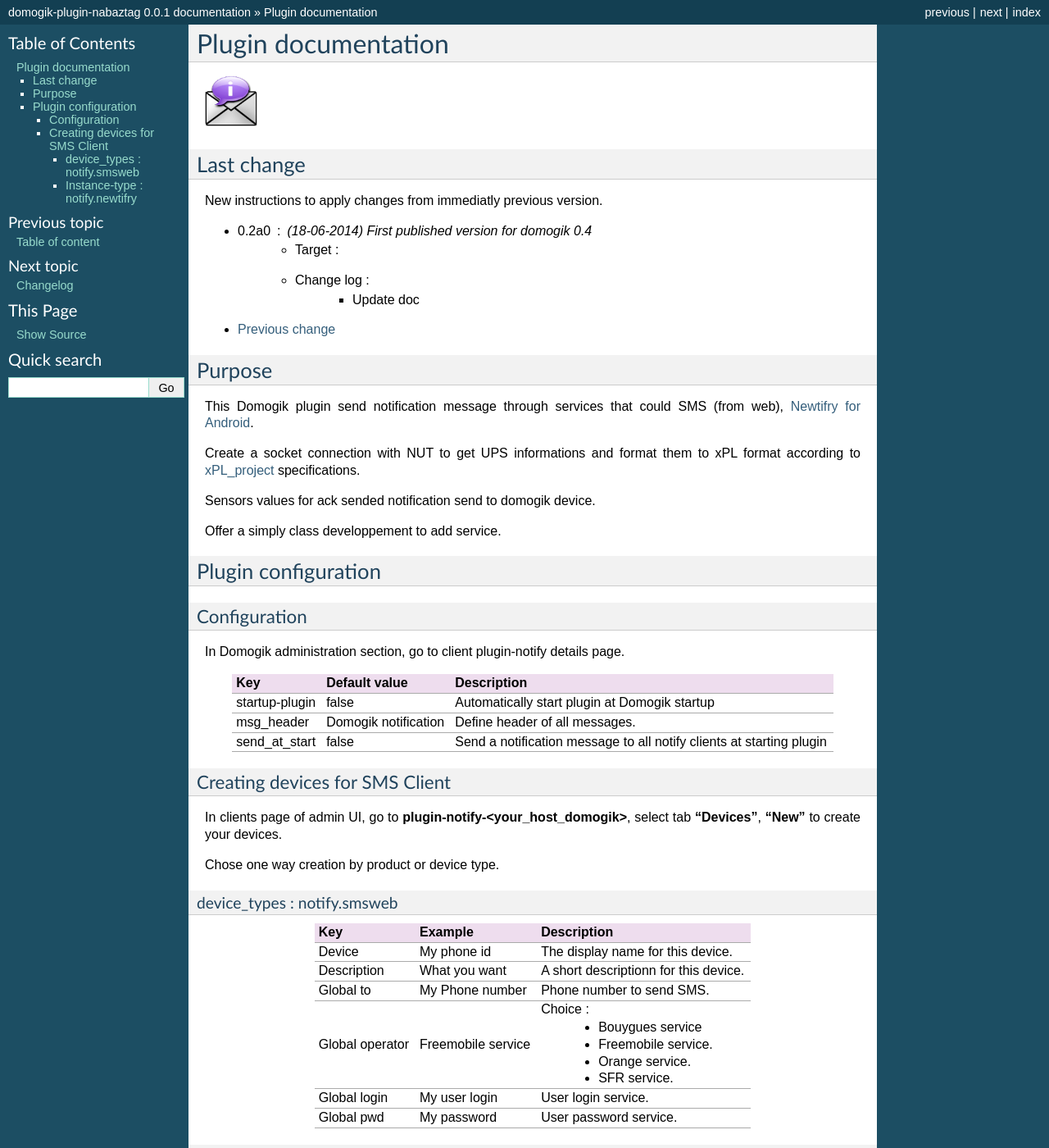
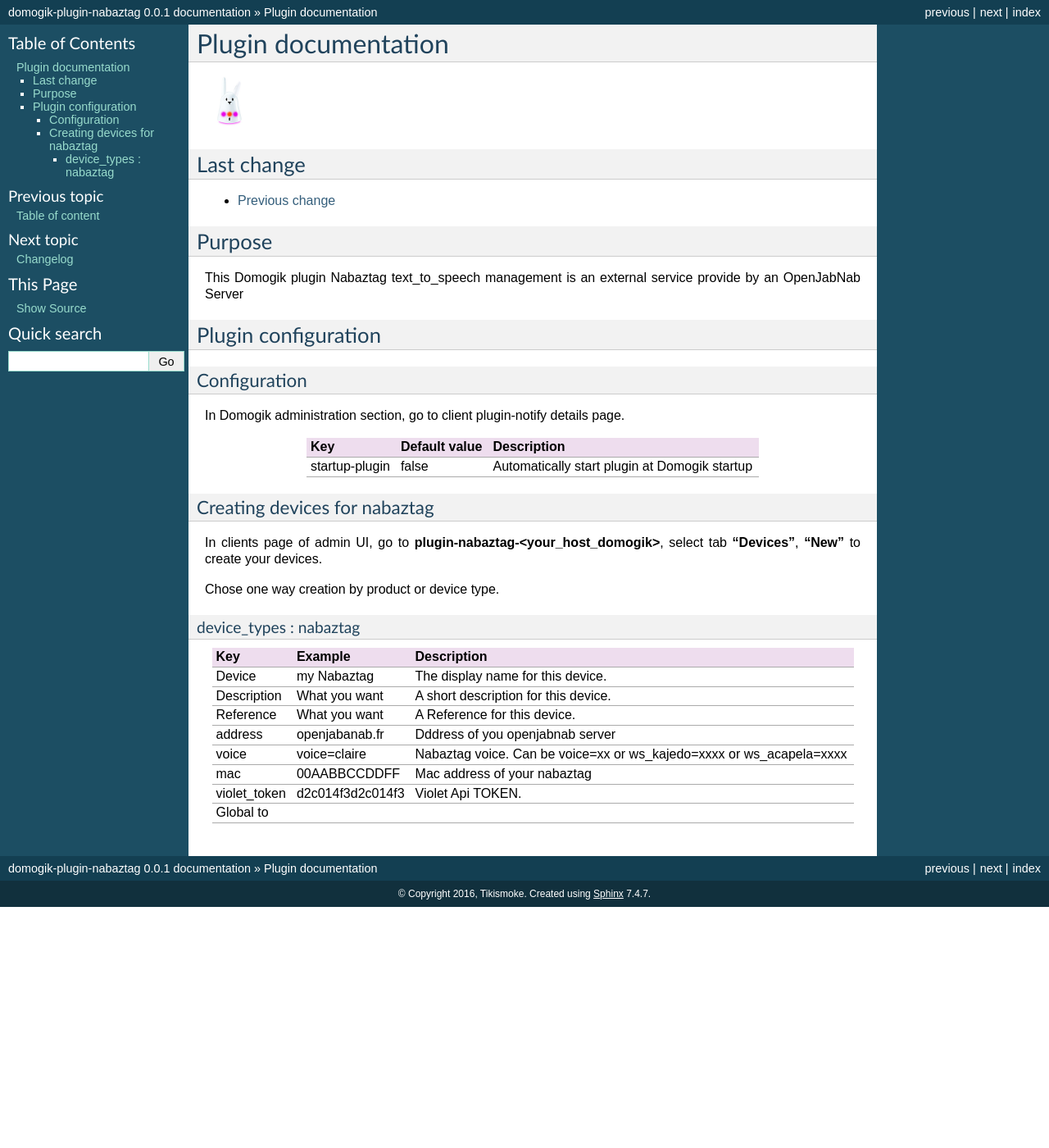
Before and after one commit to tikismoke/domogik-plugin-nabaztag, a Sphinx documentation site: the page built from docs/nabaztag.txt, in a window 1280 px wide and 1400 px high. Shown: the whole window at 82% size. Built offline with Sphinx 7.4.7, drawn with Linux system fonts in a browser that asks for light colours; some of the changed text lies outside the part shown.

```diff
--- a/docs/changelog.txt
+++ b/docs/changelog.txt
@@ -6,4 +6,4 @@ Changelog
 0.0.1
 =====
 
-* Initial version
+* Initial version inspired by Kriss old plugin.
--- a/docs/nabaztag.txt
+++ b/docs/nabaztag.txt
@@ -9,24 +9,13 @@ Plugin documentation
 
 Last change
 ===========
-New instructions to apply changes from immediatly previous version.
-
-- 0.2a0 : (18-06-2014) First published version for domogik 0.4
-    - Target :
-    - Change log :
-        - Update doc
 
 - `Previous change <changelog.html>`_
 
 Purpose
 =======
-This Domogik plugin send notification message through services that could SMS (from web), `Newtifry for Android <http://www.networkupstools.org/>`_.
+This Domogik plugin Nabaztag text_to_speech management is an external service provide by an OpenJabNab Server
 
-Create a socket connection with NUT to get UPS informations and format them to xPL format according to `xPL_project <http://xplproject.org.uk/wiki/index.php/Schema_-_SENDMSG.BASIC>`_ specifications.
-
-Sensors values for ack sended notification send to domogik device.
-
-Offer a simply class developpement to add service.
 
 Plugin configuration
 ====================
@@ -39,60 +28,33 @@ In Domogik administration section, go to client plugin-notify details page.
 +================+======================+===============================================================================+
 | startup-plugin | false                | Automatically start plugin at Domogik startup                                 |
 +----------------+----------------------+-------------------------------------------------------------------------------+
-| msg_header     | Domogik notification | Define header of all messages.                                                |
-+----------------+----------------------+-------------------------------------------------------------------------------+
-| send_at_start  | false                | Send a notification message to all notify clients at starting plugin          |
-+----------------+----------------------+-------------------------------------------------------------------------------+
 
 
-Creating devices for SMS Client
--------------------------------
-In clients page of admin UI, go to **plugin-notify-<your_host_domogik>**, select tab **"Devices"**, **"New"** to create your devices.
+Creating devices for nabaztag
+-----------------------------
+In clients page of admin UI, go to **plugin-nabaztag-<your_host_domogik>**, select tab **"Devices"**, **"New"** to create your devices.
 
 Chose one way creation by product or device type.
 
-device_types : notify.smsweb
-*******************************
+device_types : nabaztag
+***********************
 
 +-------------------+-------------------+------------------------------------------------------------------------------+
 | Key               | Example           | Description                                                                  |
 +===================+===================+==============================================================================+
-| Device            | My phone id       | The display name for this device.                                            |
+| Device            | my Nabaztag       | The display name for this device.                                            |
 +-------------------+-------------------+------------------------------------------------------------------------------+
-| Description       | What you want     | A short descriptionn for this device.                                        |
+| Description       | What you want     | A short description for this device.                                         |
 +-------------------+-------------------+------------------------------------------------------------------------------+
-| Global to         | My Phone number   | Phone number to send SMS.                                                    |
+| Reference         | What you want     | A Reference for this device.                                                 |
 +-------------------+-------------------+------------------------------------------------------------------------------+
-| Global operator   | Freemobile service| Choice :                                                                     |
-|                   |                   |   - Bouygues service                                                         |
-|                   |                   |   - Freemobile service.                                                      |
-|                   |                   |   - Orange service.                                                          |
-|                   |                   |   - SFR service.                                                             |
+| address           | openjabanab.fr    | Dddress of you openjabnab server                                             |
 +-------------------+-------------------+------------------------------------------------------------------------------+
-| Global login      | My user login     | User login service.                                                          |
+| voice             | voice=claire      | Nabaztag voice. Can be voice=xx or ws_kajedo=xxxx or ws_acapela=xxxx         |
 +-------------------+-------------------+------------------------------------------------------------------------------+
-| Global pwd        | My password       | User password service.                                                       |
+| mac               | 00AABBCCDDFF      | Mac address of your nabaztag                                                 |
 +-------------------+-------------------+------------------------------------------------------------------------------+
-
-Instance-type : notify.newtifry
-*********************************
-
-Configure your `Newtifry acces <https://newtifry.appspot.com/page/api>`_
-
-+--------------------+-------------------+-----------------------------------------------------------------------------+
-| Key                | Example           | Description                                                                 |
-+====================+===================+=============================================================================+
-| Device             | My phone id       | The display name for this device.                                           |
-+--------------------+-------------------+-----------------------------------------------------------------------------+
-| Description        | What you want     | A short descriptionn for this device.                                       |
-+--------------------+-------------------+-----------------------------------------------------------------------------+
-| Global to          | My Newtifry title | Source title set in Newtify config.                                         |
-+--------------------+-------------------+-----------------------------------------------------------------------------+
-| Global backend     | backend service   | BACKEND of newtifry server.                                                 |
-|                    |                   | Set default value : https://newtifry.appspot.com/newtifry                   |
-|                    |                   | Otherwise give your own server adress.                                      |
-+--------------------+-------------------+-----------------------------------------------------------------------------+
-| Global sourcekey   | My source key     | 32bits source key generate by Newtify..                                     |
-+--------------------+-------------------+-----------------------------------------------------------------------------+
-| Global defaulttitle| My title          | Default title, if not set by xPL message.                                   |
-+--------------------+-------------------+-----------------------------------------------------------------------------+
+| violet_token      | d2c014f3d2c014f3  | Violet Api TOKEN.                                                            |
++-------------------+-------------------+------------------------------------------------------------------------------+
+| Global to         |                   |                                                                              |
++-------------------+-------------------+------------------------------------------------------------------------------+
--- a/info.json
+++ b/info.json
@@ -200,10 +200,10 @@
           "type": "string"
         },
         {
-          "default": "claire",
+          "default": "voice=claire",
           "key": "voice",
           "xpl": false,
-          "description": "Voice list of nabaztag.",
+          "description": "Voice list of nabaztag. Nabaztag voice. Can be voice=xx or ws_kajedo=xxxx or ws_acapela=xxxx",
           "type": "string"
         },
         {
```
Also changed, not shown: README.md (+1 -4 lines), docs/icon.png, 6 other files.
